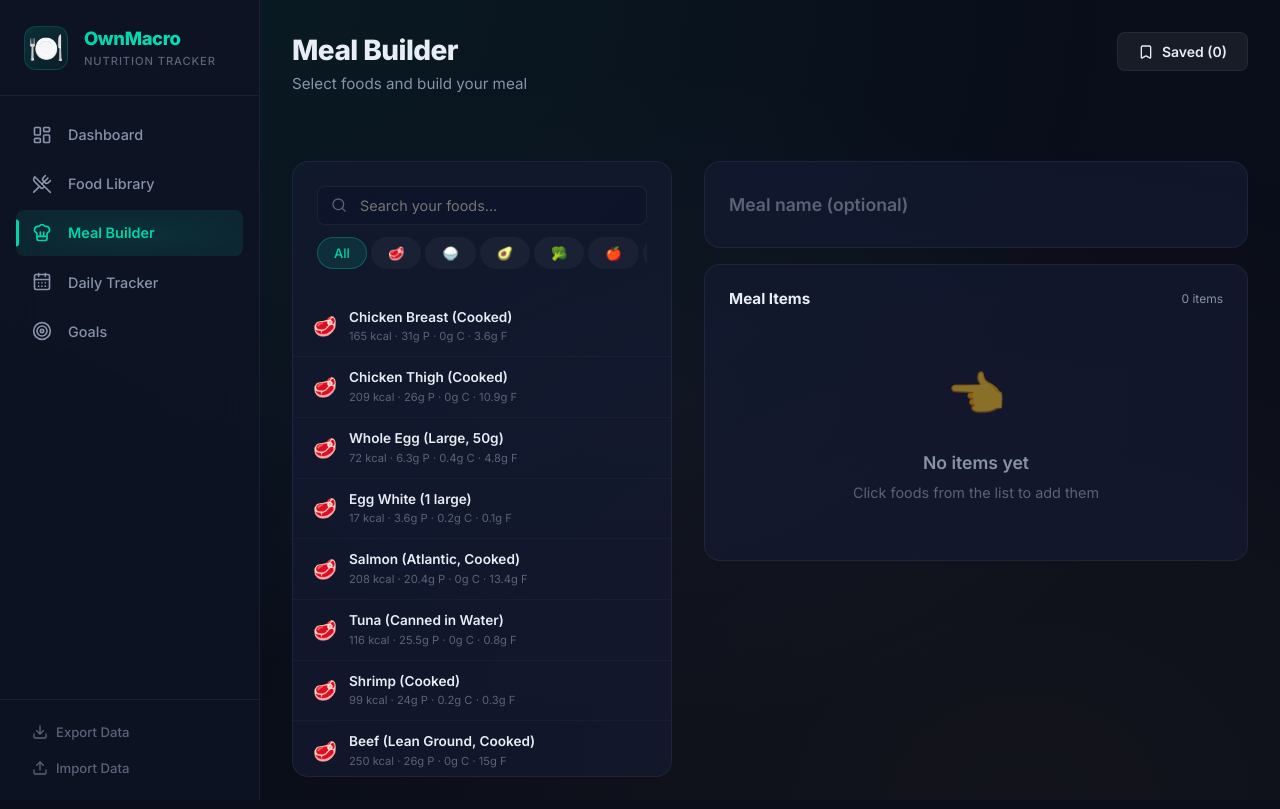
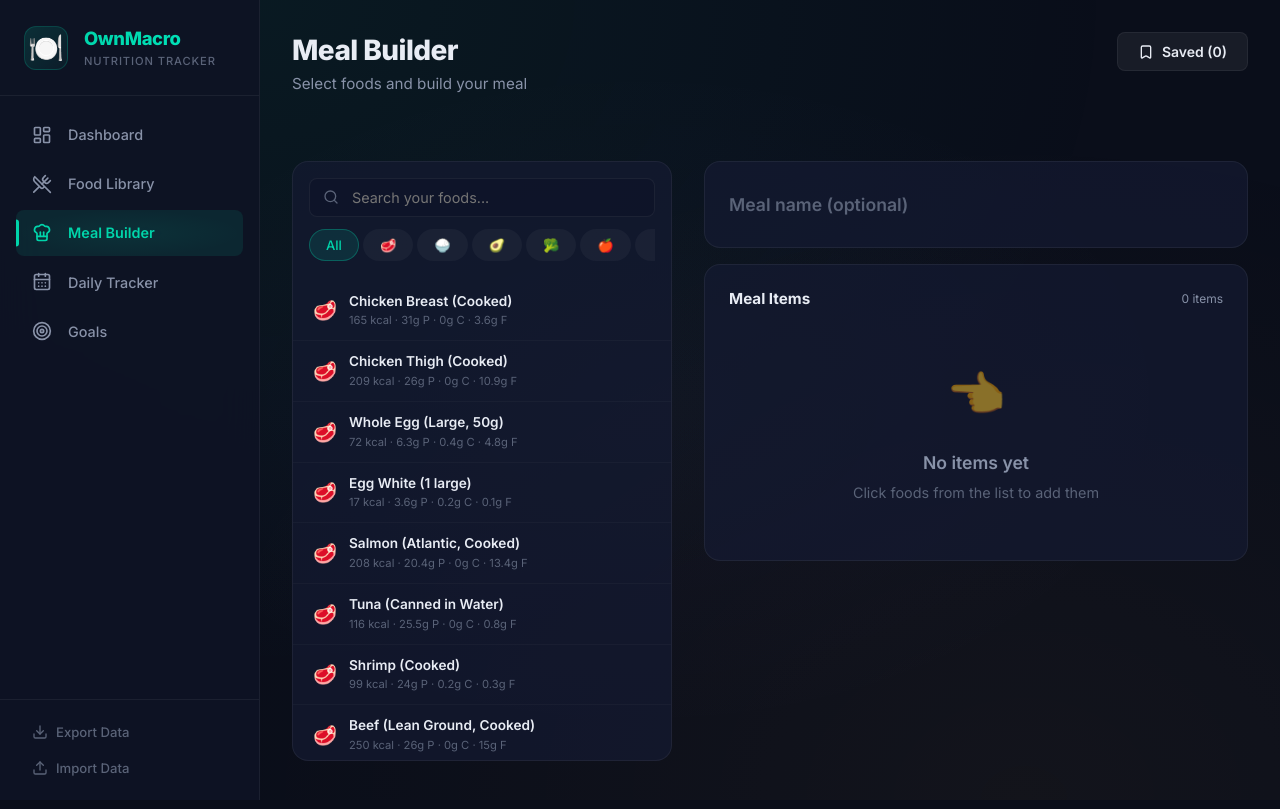
Before and after one commit to joyeb17sth-gif/ownmacro, a React (Vite) app: page /meal-builder in a window 1280 px wide. Built offline with nearby package versions, Linux system fonts and the light colour scheme.

Commit message:
Fix CSS Grid horizontal blowout and align header paddings

```diff
--- a/src/pages/MealBuilder.css
+++ b/src/pages/MealBuilder.css
@@ -49,11 +49,13 @@
   position: sticky;
   top: var(--space-xl);
   max-height: calc(100vh - 120px);
+  min-width: 0;
 }
 
 .meal-builder__foods-header {
   border-radius: var(--radius-lg) var(--radius-lg) 0 0;
   border-bottom: none;
+  padding: 16px;
 }
 
 .meal-builder__food-list {
@@ -143,6 +145,7 @@
   display: flex;
   flex-direction: column;
   gap: var(--space-md);
+  min-width: 0;
 }
 
 .meal-builder__name-input {
```
